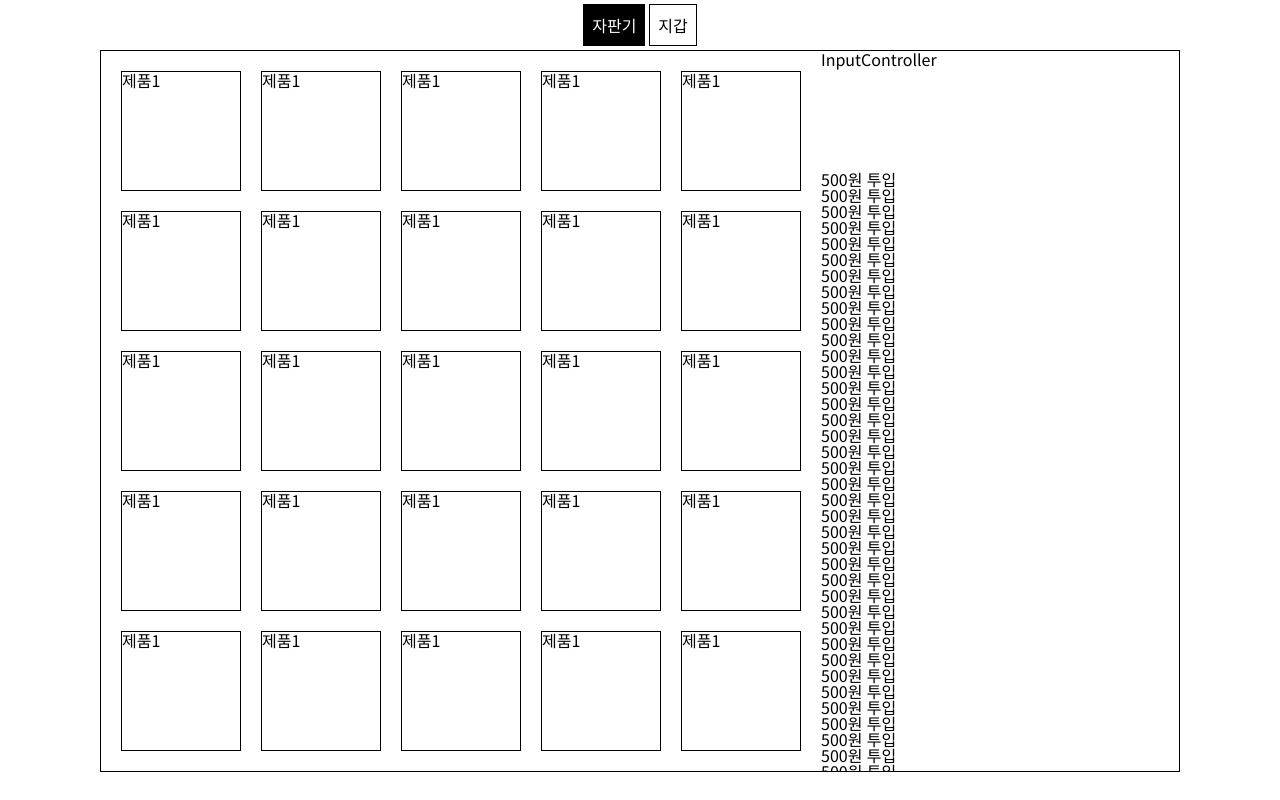
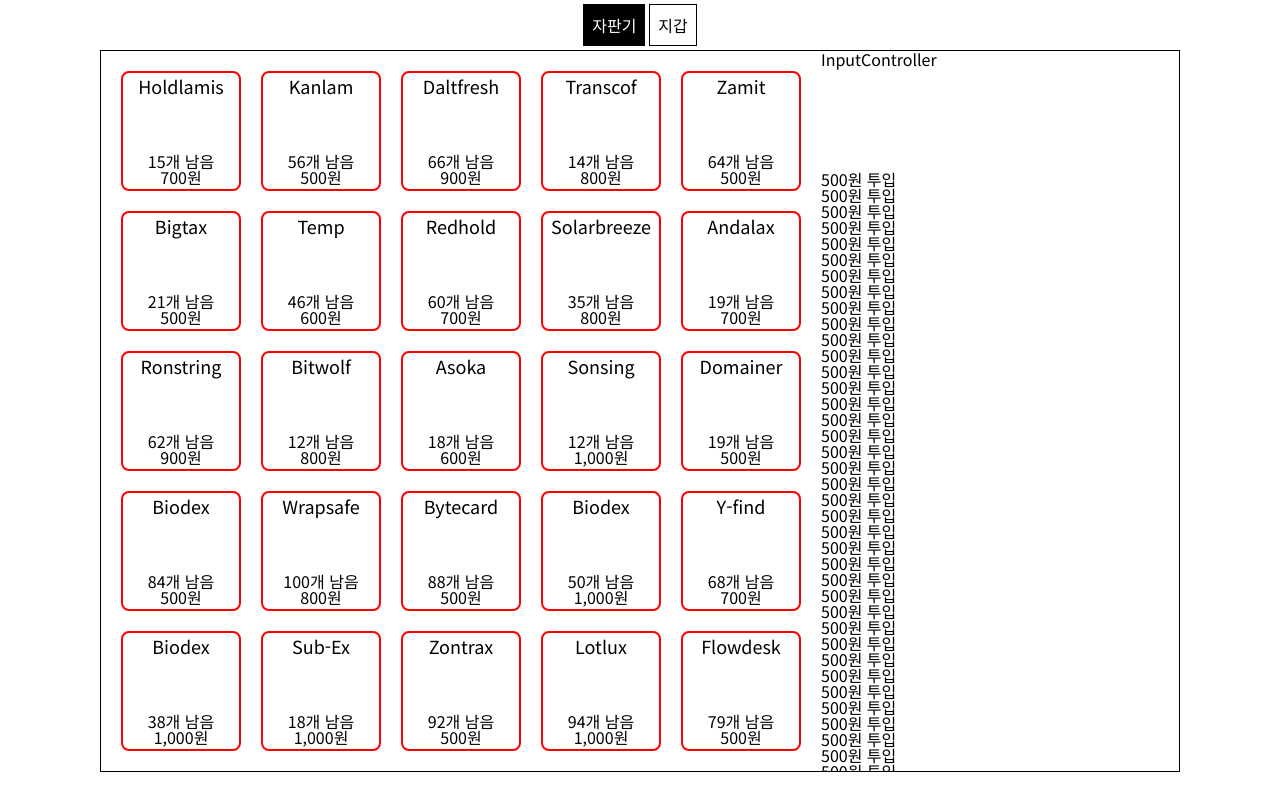
Before and after one commit to codesquad-members-2022/fe-vm, a React app: page / in a window 1280 px wide. Built offline with nearby package versions, Linux system fonts and the light colour scheme.

Commit message:
Feat: Home, Display, Product 추가

```diff
--- a/src/components/Display/index.jsx
+++ b/src/components/Display/index.jsx
@@ -1,33 +1,16 @@
-import React from 'react';
+import React, { useContext } from 'react';
+
+import Product from '@/components/Product';
+import { VMContext } from '@/Provider/VMProvider';
 
 const Display = ({ className }) => {
+  const { state, dispatch } = useContext(VMContext);
+  const { products } = state;
   return (
     <div className={className}>
-      <div>제품1</div>
-      <div>제품1</div>
-      <div>제품1</div>
-      <div>제품1</div>
-      <div>제품1</div>
-      <div>제품1</div>
-      <div>제품1</div>
-      <div>제품1</div>
-      <div>제품1</div>
-      <div>제품1</div>
-      <div>제품1</div>
-      <div>제품1</div>
-      <div>제품1</div>
-      <div>제품1</div>
-      <div>제품1</div>
-      <div>제품1</div>
-      <div>제품1</div>
-      <div>제품1</div>
-      <div>제품1</div>
-      <div>제품1</div>
-      <div>제품1</div>
-      <div>제품1</div>
-      <div>제품1</div>
-      <div>제품1</div>
-      <div>제품1</div>
+      {products.map(({ id, name, price, stock }) => {
+        return <Product key={id} name={name} price={price} stock={stock} purchasable={true} />;
+      })}
     </div>
   );
 };
--- /dev/null
+++ b/src/components/Product/index.jsx
@@ -0,0 +1,40 @@
+import React from 'react';
+import styled, { css } from 'styled-components';
+
+const Highlight = css`
+  border-color: red;
+`;
+
+const ProductLayer = styled.span`
+  padding: 4px;
+  border: 2px solid black;
+  border-radius: 8px;
+  ${({ purchasable }) => purchasable && Highlight};
+
+  display: flex;
+  flex-direction: column;
+  align-items: center;
+`;
+
+const Name = styled.header`
+  width: 100%;
+  font-size: 18px;
+  text-align: center;
+  flex-grow: 1;
+`;
+
+const Price = styled.footer`
+  flex-shrink: 0;
+`;
+
+const Product = ({ name, price, stock, purchasable }) => {
+  return (
+    <ProductLayer purchasable={purchasable}>
+      <Name>{name}</Name>
+      <span>{stock}개 남음</span>
+      <Price>{price.toLocaleString()}원</Price>
+    </ProductLayer>
+  );
+};
+
+export default Product;
--- a/src/routes/Home.jsx
+++ b/src/routes/Home.jsx
@@ -1,10 +1,9 @@
-import React, { useContext } from 'react';
+import React from 'react';
 import styled from 'styled-components';
 
 import ActionLogs from '@/components/ActionLogs';
 import Display from '@/components/Display';
 import InputController from '@/components/InputController';
-import { VMContext } from '@/Provider/VMProvider';
 
 const DISPLAY = 'vm-display';
 const INPUT_CONTROLLER = 'vm-input-controller';
@@ -34,6 +33,7 @@ const HomeLayer = styled.div`
 
     > div {
       border: 1px solid black;
+      height: 100px;
     }
   }
 
@@ -43,8 +43,6 @@ const HomeLayer = styled.div`
 `;
 
 const Home = () => {
-  const value = useContext(VMContext);
-  console.log(value);
   return (
     <HomeLayout>
       <HomeLayer>
```
